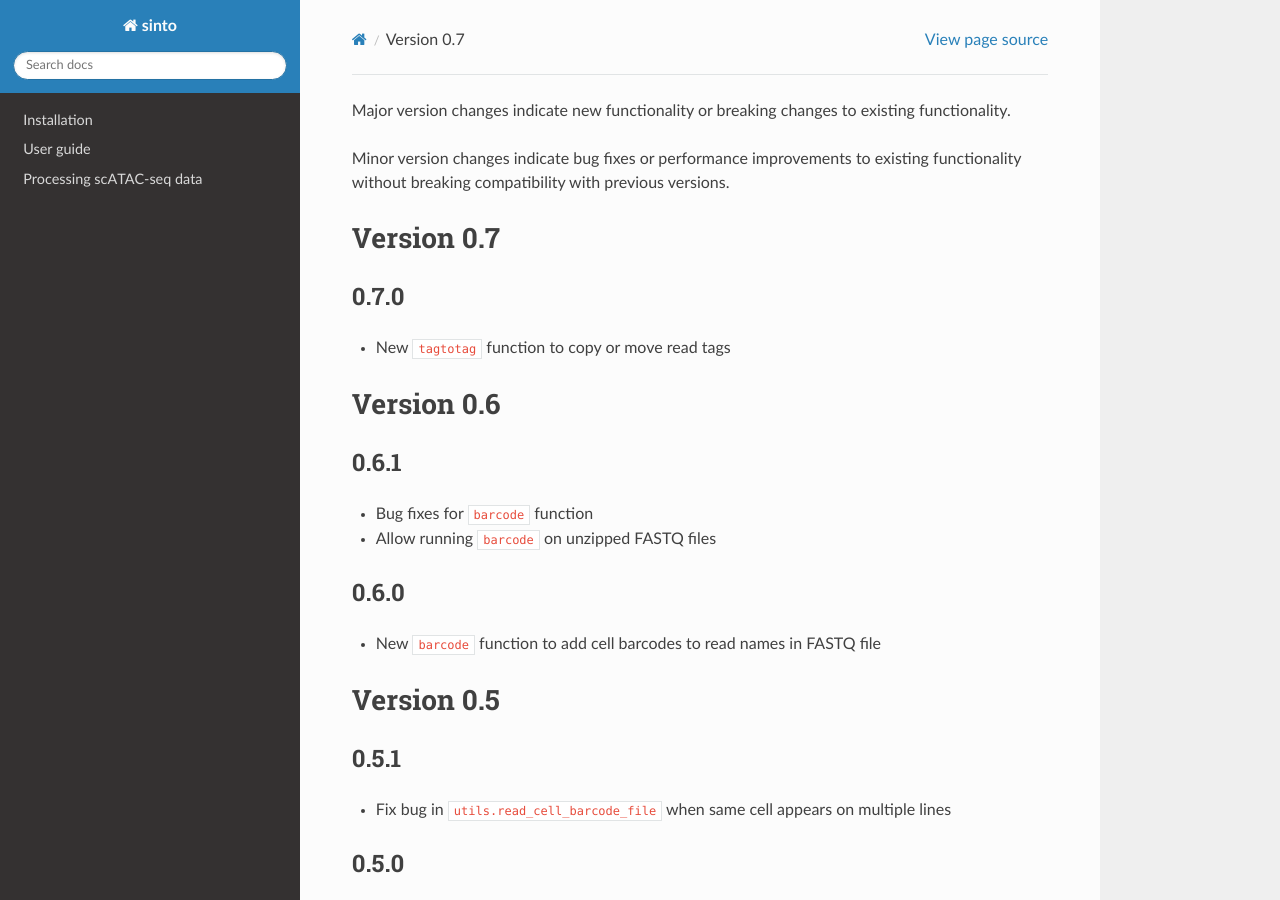
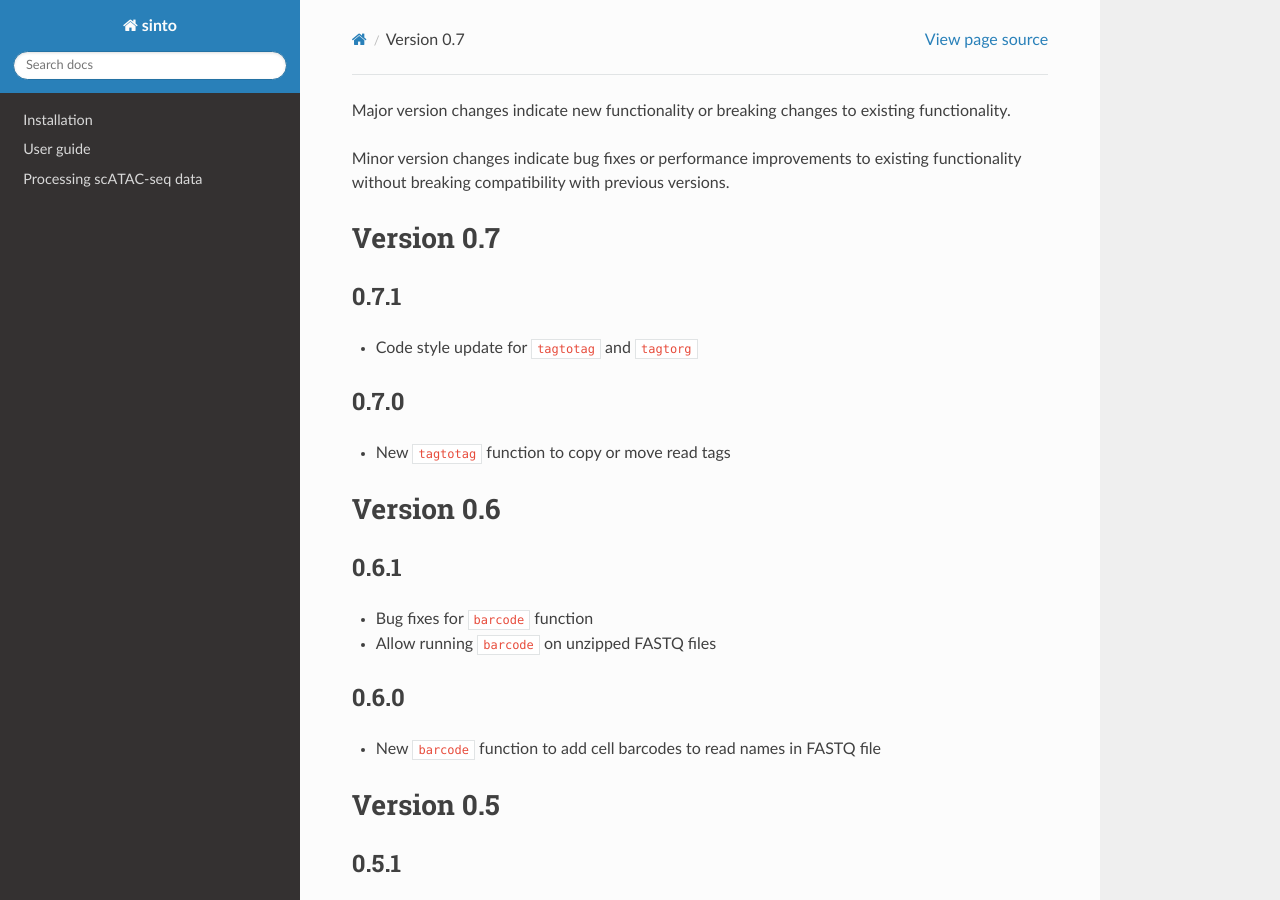
Before and after one commit to timoast/sinto, a Sphinx documentation site: the page built from docs/release_notes.rst, in a window 1280 px wide and 900 px high. Built offline with Sphinx 7.4.7 and the Read the Docs theme 2.0.0, drawn with Linux system fonts in a browser that asks for light colours.

Commit message:
version bump

```diff
--- a/docs/release_notes.rst
+++ b/docs/release_notes.rst
@@ -7,6 +7,11 @@ without breaking compatibility with previous versions.
 
 Version 0.7
 -----------
+
+0.7.1
+~~~~~
+
+- Code style update for ``tagtotag`` and ``tagtorg``
 
 0.7.0
 ~~~~~
--- a/sinto/_version.py
+++ b/sinto/_version.py
@@ -1 +1 @@
-__version__ = "0.7.0"
+__version__ = "0.7.1"
```
